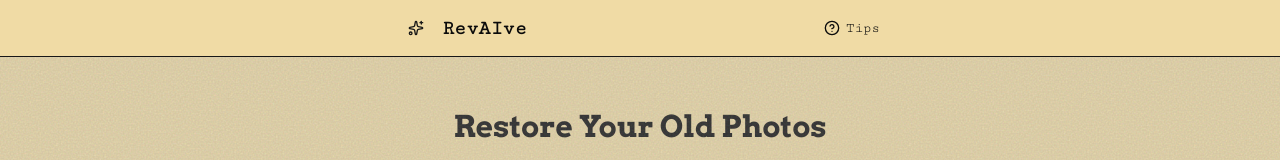
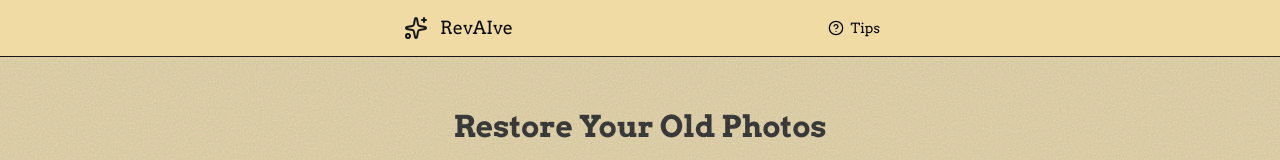
Before and after one commit to ludmila-niec/ai-photo, a Next.js app: page / in a window 1280 px wide. Shown: the top 160 px of the page. Built offline with nearby package versions, Linux system fonts and the light colour scheme; no server answers.

Commit message:
fix: navbar font style

```diff
--- a/app/components/Navbar.tsx
+++ b/app/components/Navbar.tsx
@@ -17,11 +17,11 @@ export function Navbar() {
     <>
       <nav className="fixed top-0 left-0 right-0 z-50 bg-background border-b border-primary">
         <div className="mx-auto max-w-lg px-4 h-14 flex items-center justify-between">
-          <Link href="/" className="flex items-center gap-2.5">
+          <Link href="/" className="flex items-center gap-2">
             <div className="size-8 rounded-lg flex items-center justify-center">
-              <Sparkles className="size-4 text-primary" />
+              <Sparkles className="size-6 text-primary" />
             </div>
-            <span className="text-xl font-semibold text-foreground">
+            <span className="text-lg font-medium text-foreground font-arvo">
               RevAIve
             </span>
           </Link>
@@ -31,7 +31,7 @@ export function Navbar() {
             className="flex items-center gap-1.5 text-foreground hover:text-muted-foreground transition-colors cursor-pointer"
           >
             <CircleHelp className="size-4" />
-            <span className="text-sm font-medium">Tips</span>
+            <span className="text-sm font-medium font-arvo">Tips</span>
           </button>
         </div>
       </nav>
--- a/app/components/ProcessingSpinner.tsx
+++ b/app/components/ProcessingSpinner.tsx
@@ -63,7 +63,7 @@ export function ProcessingSpinner({ preset, exiting }: ProcessingSpinnerProps) {
       <div className="relative">
         {/* Sparkles animation */}
         <div className=" flex items-center justify-center relative mb-20">
-          <Sparkles className="size-15 text-primary/80 absolute -top-18 sparkle-shoot animation-delay-600 opacity-0" />
+          <Sparkles className="size-12 text-primary/80 absolute -top-18 sparkle-shoot animation-delay-600 opacity-0" />
           <Sparkles className="size-8 text-primary/80 absolute top-0 left-2 sparkle-shoot animation-delay-1200 opacity-0" />
           <Sparkles className="size-5 text-primary/80 absolute top-0 right-4 sparkle-shoot opacity-0" />
         </div>
```
